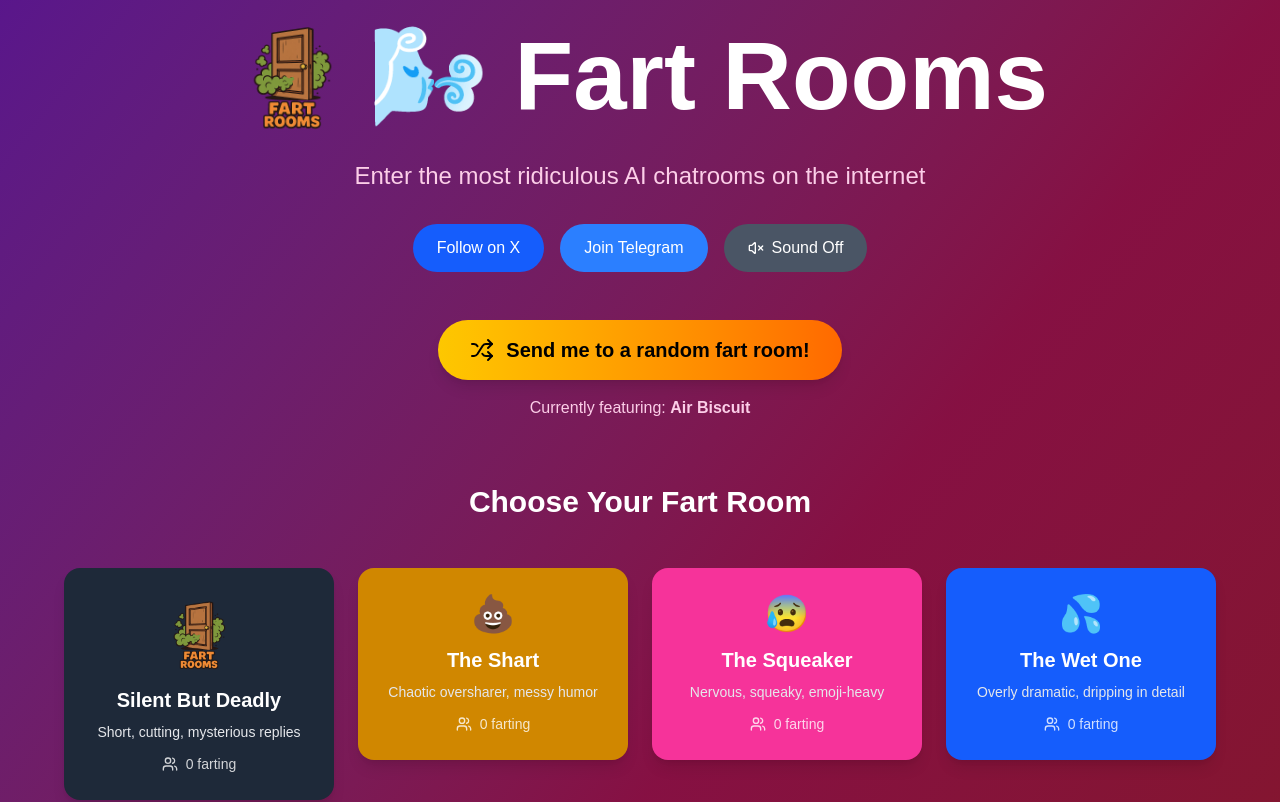
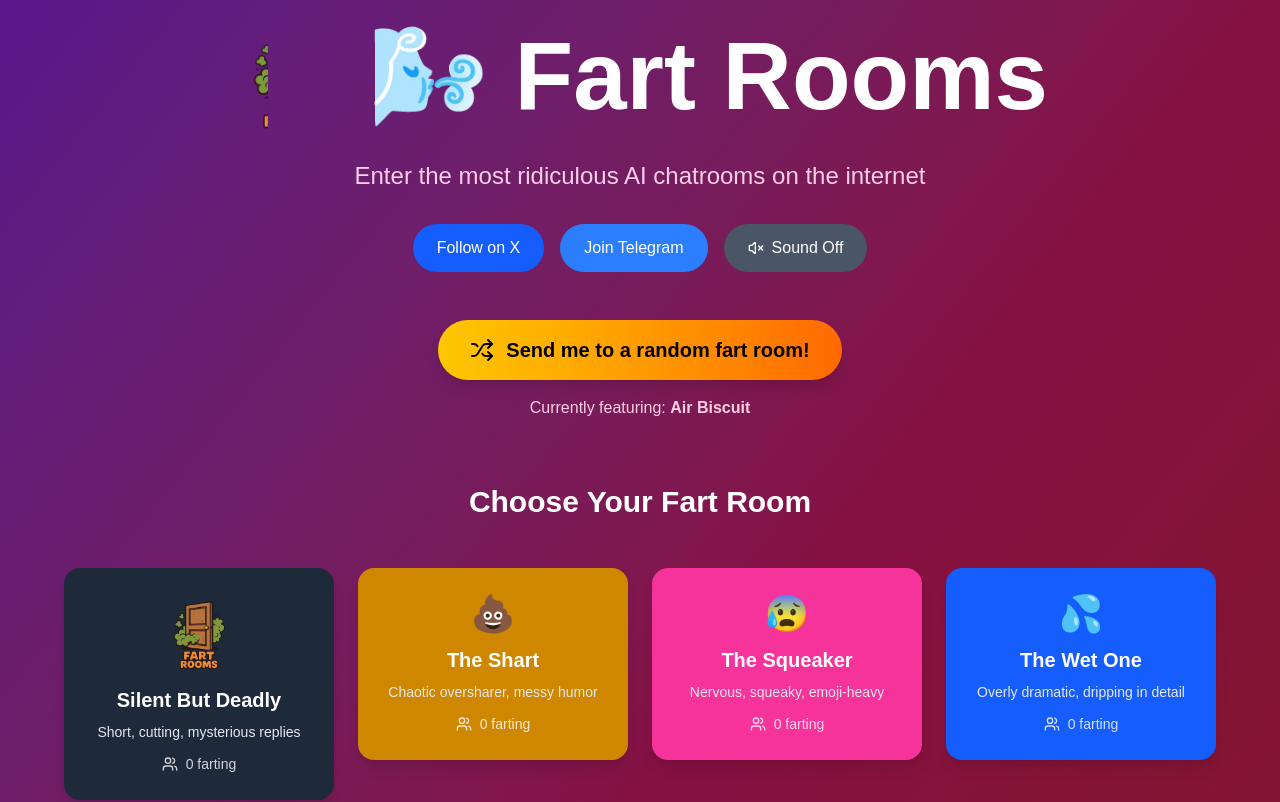
Before and after one commit to uniquesilva/fartrooms, a Next.js app: page / in a window 1280 px wide. Shown: the top 802 px of the page. Built offline with nearby package versions, Linux system fonts and the light colour scheme; no server answers.

Commit message:
Update page.tsx

```diff
--- a/src/app/page.tsx
+++ b/src/app/page.tsx
@@ -69,6 +69,10 @@ export default function Home() {
             width={120}
             height={120}
             className="rounded-full"
+            style={{
+              clipPath: 'polygon(0% 0%, 30% 0%, 30% 100%, 0% 100%)',
+              objectFit: 'cover'
+            }}
           />
           <h1 className="text-6xl md:text-8xl font-bold text-white">
             🌬️ Fart Rooms
```
